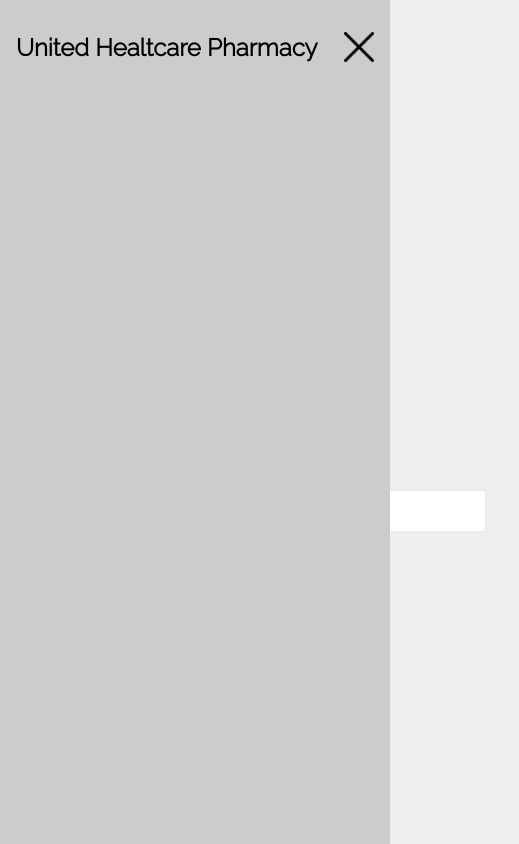
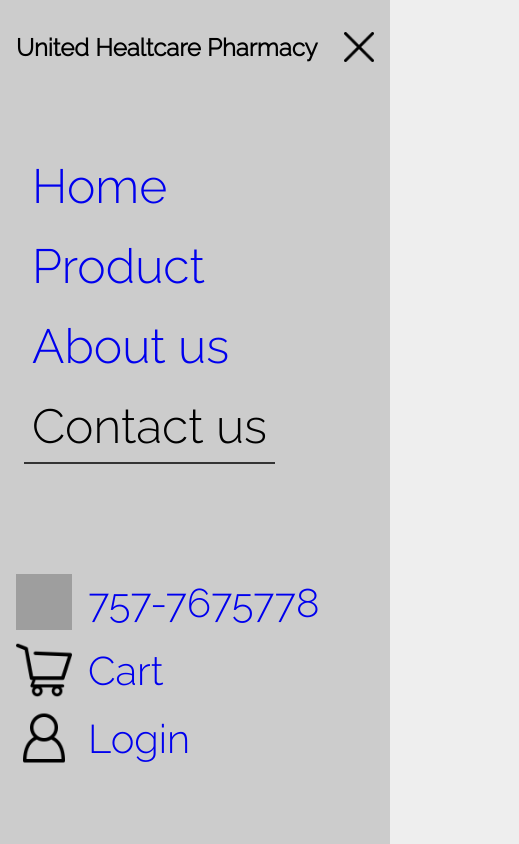
Before and after one commit to mohdsaif91/medicalPharma, a React (Create React App) app: page /contact in a window 390 px wide. Both pictures are taken after a click on the picture 364 px from the left and 70 px from the top of the page. Shown: the top 844 px of the page, 519 px wide, since content can reach past the window. Built offline with nearby package versions, Linux system fonts and the light colour scheme; grey boxes are pictures that could not be loaded.

Commit message:
mobile design done

```diff
--- a/src/Components/Footer/fotter.module.scss
+++ b/src/Components/Footer/fotter.module.scss
@@ -92,5 +92,14 @@
         margin: 8px 0;
       }
     }
+    .conatinerTwo {
+      margin: 24px 8px;
+      .copyRightDescription {
+        text-align: left;
+      }
+    }
+    .conatinerThree {
+      margin-bottom: 24px;
+    }
   }
 }
--- a/src/Components/Header/Header.js
+++ b/src/Components/Header/Header.js
@@ -35,7 +35,6 @@ const Header = () => {
     setSelectedValue(selectedOption);
     navigate(`/productView/${selectedOption.value}`);
   };
-  console.log(menuOpen);
 
   return (
     <div className={style.headerContainer}>
@@ -124,9 +123,6 @@ const Header = () => {
               <a className={style.removeUnderLine} href="tel:7577675778">
                 757-7675778
               </a>
-              {/* <a className={style.removeUnderLine} href="tel:555-666-7777">
-                555-666-7777
-              </a> */}
             </div>
             <div className={style.iconContainer}>
               <img className={style.headerIcon} src={Cart} alt="Cart" />
@@ -151,7 +147,11 @@ const Header = () => {
           checked={menuOpen}
         />
 
-        <div className={style.mobileNavigateionContainer}>
+        <div
+          className={`${style.mobileNavigateionContainer} ${
+            menuOpen ? style.disBloack : style.disNone
+          }`}
+        >
           <div className={style.menuContainer}>
             <div className={style.menuHeader}>
               <div className={style.headerText}>United Healtcare Pharmacy</div>
@@ -162,7 +162,76 @@ const Header = () => {
                 alt="close"
               />
             </div>
-            <div className={style.MenuRoutList}></div>
+            <div className={style.MenuRoutList}>
+              <div className={style.mobileLinkContainer}>
+                <Link
+                  onClick={() => setTimeout(() => setMenuOpen(false), 500)}
+                  className={`${style.listItemLinkMobile} ${
+                    loacation.pathname === "/" && style.active
+                  }`}
+                  to="/"
+                >
+                  Home
+                </Link>
+              </div>
+              <div className={style.mobileLinkContainer}>
+                <Link
+                  onClick={() => setTimeout(() => setMenuOpen(false), 500)}
+                  className={`${style.listItemLinkMobile} ${
+                    loacation.pathname === "/product" && style.active
+                  }`}
+                  to="/product"
+                >
+                  Product
+                </Link>
+              </div>
+              <div className={style.mobileLinkContainer}>
+                <Link
+                  onClick={() => setTimeout(() => setMenuOpen(false), 500)}
+                  className={`${style.listItemLinkMobile} ${
+                    loacation.pathname === "/about" && style.active
+                  }`}
+                  to="/about"
+                >
+                  About us
+                </Link>
+              </div>
+              <div className={style.mobileLinkContainer}>
+                <Link
+                  onClick={() => setTimeout(() => setMenuOpen(false), 500)}
+                  className={`${style.listItemLinkMobile} ${
+                    loacation.pathname === "/contact" && style.active
+                  }`}
+                  to="/contact"
+                >
+                  Contact us
+                </Link>
+              </div>
+            </div>
+            <div className={style.mobileNavContact}>
+              <div className={style.iconContainerMobile}>
+                <img
+                  className={style.headerIconMobile}
+                  src={Phone}
+                  alt="phone"
+                />
+                <a className={style.removeUnderLine} href="tel:7577675778">
+                  757-7675778
+                </a>
+              </div>
+              <div className={style.iconContainerMobile}>
+                <img className={style.headerIconMobile} src={Cart} alt="Cart" />
+                <a className={style.removeUnderLine} href="/#">
+                  Cart
+                </a>
+              </div>
+              <div className={style.iconContainerMobile}>
+                <img className={style.headerIconMobile} src={Auth} alt="Auth" />
+                <a className={style.removeUnderLine} href="/#">
+                  Login
+                </a>
+              </div>
+            </div>
           </div>
         </div>
       </div>
--- a/src/Components/Header/header.module.scss
+++ b/src/Components/Header/header.module.scss
@@ -184,14 +184,20 @@
 }
 
 .menuCheckbox:checked ~ .mobileNavigateionContainer {
-  display: block;
   animation: slide-in 0.5s ease;
   animation-fill-mode: forwards;
 }
 
+.disBloack {
+  display: block;
+}
+.disNone {
+  display: none;
+}
+
 .mobileNavigateionContainer {
   position: fixed;
-  display: none;
+
   top: 0;
   bottom: 0;
   right: 0;
@@ -213,4 +219,50 @@
       }
     }
   }
+  .MenuRoutList {
+    display: flex;
+    flex-direction: column;
+    align-items: flex-start;
+    justify-content: center;
+    margin: 96px 8px;
+    .mobileLinkContainer {
+      margin-bottom: 24px;
+      .listItemLinkMobile {
+        padding: 8px;
+        font-size: 48px;
+        text-decoration: none;
+      }
+    }
+  }
+  .mobileNavContact {
+    display: flex;
+    flex-direction: column;
+    .iconContainerMobile {
+      display: flex;
+      // justify-content: center;
+      align-items: center;
+      margin-bottom: 12px;
+
+      .removeUnderLine {
+        font-size: 40px;
+        text-decoration: none;
+      }
+      .headerIconMobile {
+        margin-right: 16px;
+        height: 56px;
+        width: 56px;
+      }
+    }
+  }
 }
+@media (max-width: 400px) {
+  .headerContainer {
+    .secondRow {
+      .primaryItems {
+        .inputContainer {
+          width: 220px;
+        }
+      }
+    }
+  }
+}
--- a/src/Components/ProductCard/productCard.module.scss
+++ b/src/Components/ProductCard/productCard.module.scss
@@ -15,6 +15,7 @@
       font-weight: 600;
     }
     .activeIngredientvalue {
+      word-wrap: break-word;
       font-weight: 600;
     }
   }
@@ -72,3 +73,18 @@
     }
   }
 }
+
+@media (max-width: 600px) {
+  .productItem {
+    .activeIngradient {
+      margin: 12px 0;
+      text-align: center;
+      .activeingredientlabel {
+        font-size: 10px;
+      }
+      .activeIngredientvalue {
+        font-size: 18px;
+      }
+    }
+  }
+}
--- a/src/Pages/Contact/contact.module.scss
+++ b/src/Pages/Contact/contact.module.scss
@@ -61,3 +61,32 @@
     }
   }
 }
+
+@media (max-width: 600px) {
+  .contactContainer {
+    .contactusDetails {
+      .contactusForm {
+        margin: 24px 0;
+        padding: 24px 8px;
+        .formItemRow {
+          flex-direction: column;
+          margin-bottom: 24px;
+          .formItem {
+            width: 100%;
+            display: flex;
+            align-items: center;
+            justify-content: center;
+            .contactInput {
+              margin-bottom: 24px;
+              width: 296px;
+              margin-right: 0;
+            }
+          }
+          .textArea {
+            width: 296px;
+          }
+        }
+      }
+    }
+  }
+}
--- a/src/Pages/Home/home.module.scss
+++ b/src/Pages/Home/home.module.scss
@@ -187,11 +187,13 @@
           }
         }
       }
-    }
-  }
-  .serviceCards {
-    .dealContainerMobile {
-      display: block;
+      .dealContainerMobile {
+        display: block;
+        margin-top: 24px;
+      }
+      .dealContainerDesktop {
+        display: none;
+      }
     }
   }
 }
--- a/src/Pages/Product/product.module.scss
+++ b/src/Pages/Product/product.module.scss
@@ -17,3 +17,12 @@
     gap: 1%;
   }
 }
+
+@media (max-width: 600px) {
+  .productContainer {
+    .productList {
+      grid-template-columns: 100%;
+      gap: 0;
+    }
+  }
+}
--- a/src/Pages/SingleProductView/singleProductView.module.scss
+++ b/src/Pages/SingleProductView/singleProductView.module.scss
@@ -140,3 +140,49 @@
     }
   }
 }
+
+@media (max-width: 600px) {
+  .singleProductContainer {
+    flex-direction: column;
+    .productImageContainer {
+      margin-left: 0;
+    }
+    .productDetialsContainer {
+      margin-left: 0;
+      width: auto;
+    }
+    .productDeliveryMessage {
+      margin-left: 0;
+      width: auto;
+    }
+  }
+  .productquantity {
+    padding: 0;
+    .productTableContainer {
+      .productQuantityTable {
+        .tabledata {
+          padding: 0;
+          font-size: 14px;
+          .inputContainer {
+            .input {
+              width: 12px;
+            }
+            .minusBtn {
+              height: 16px;
+            }
+            .plusBtn {
+              height: 16px;
+            }
+          }
+          .orderBtn {
+            font-size: 12px !important;
+            padding: 8px !important;
+          }
+        }
+        .tableHeaderRow {
+          font-size: 14px;
+        }
+      }
+    }
+  }
+}
```
